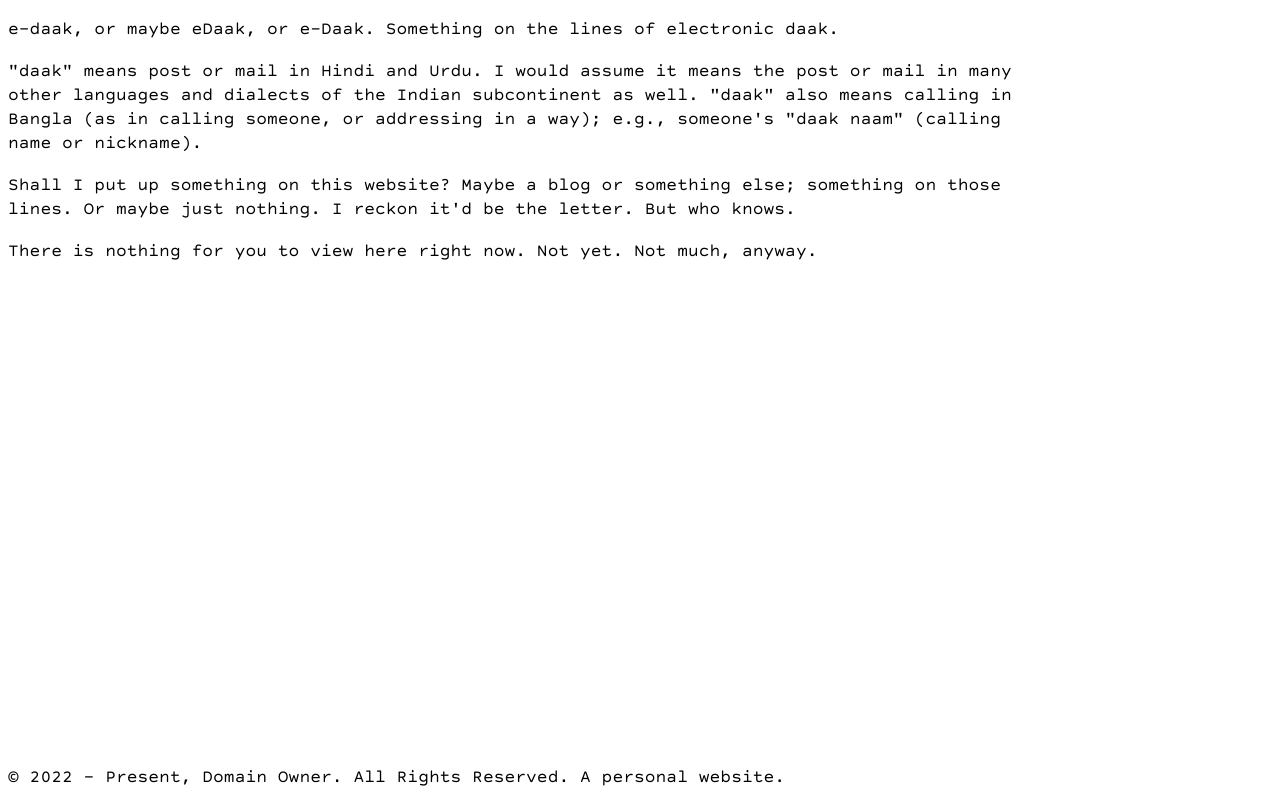
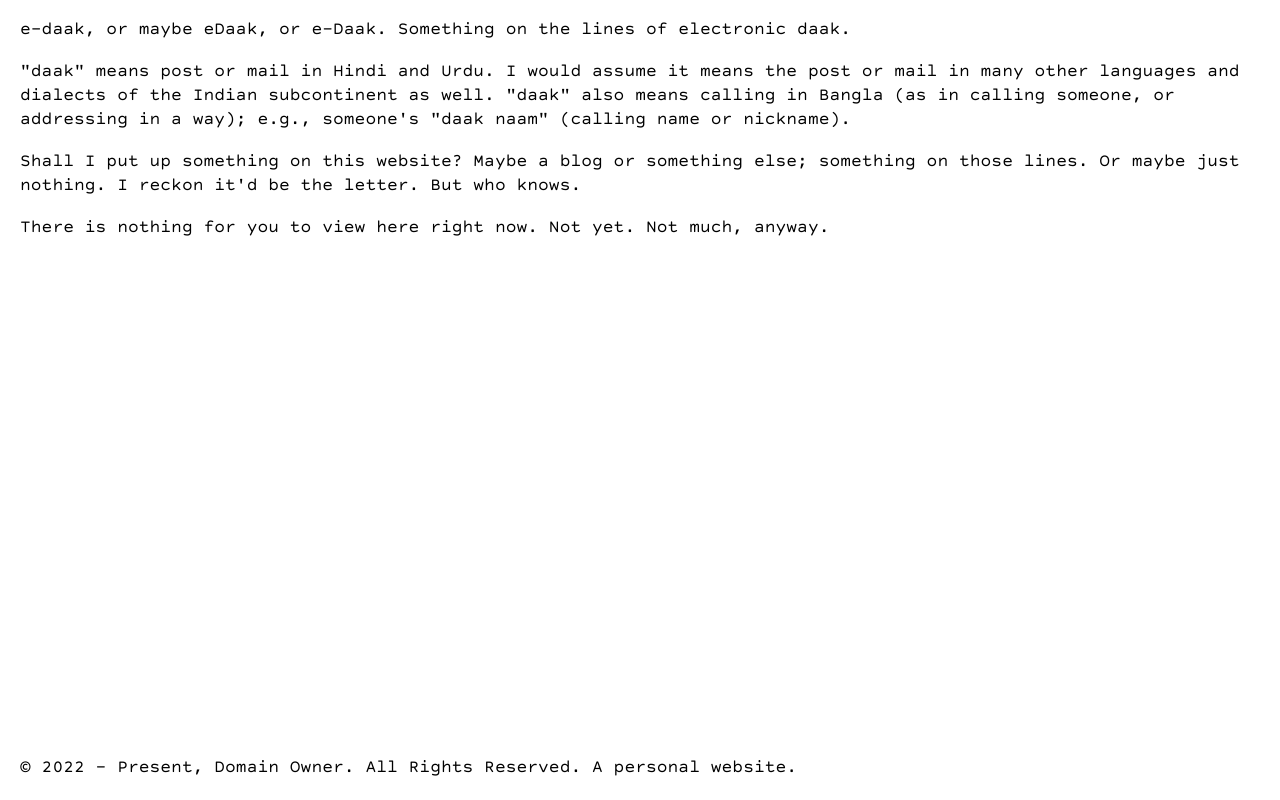
Before and after one commit to edaak/edaak.github.io, a plain HTML site: page index.html in a window 1280 px wide. Drawn offline with Linux system fonts and the light colour scheme.

Commit message:
changed some minor css

```diff
--- a/index.html
+++ b/index.html
@@ -13,15 +13,26 @@
         html {
           font-size: clamp(15px, 4vw, 18px);
           font-family: 'Courier Prime Sans', 'Courier Prime', sans-serif;
+          padding-bottom: 5rem;
         }
+
+        body {
+          margin: 0;
+    	}
 
         div.fixed {
           position: fixed;
           bottom: 10px;
+          background: white;
+          width: 100%;
+          left: 0;
+          box-sizing: border-box;
+          padding: 10px 20px;
         }
 
         p {
-          width: 80%;
+          margin: 1em 0;
+          padding: 0 20px;
         }
     </style>
 
```
